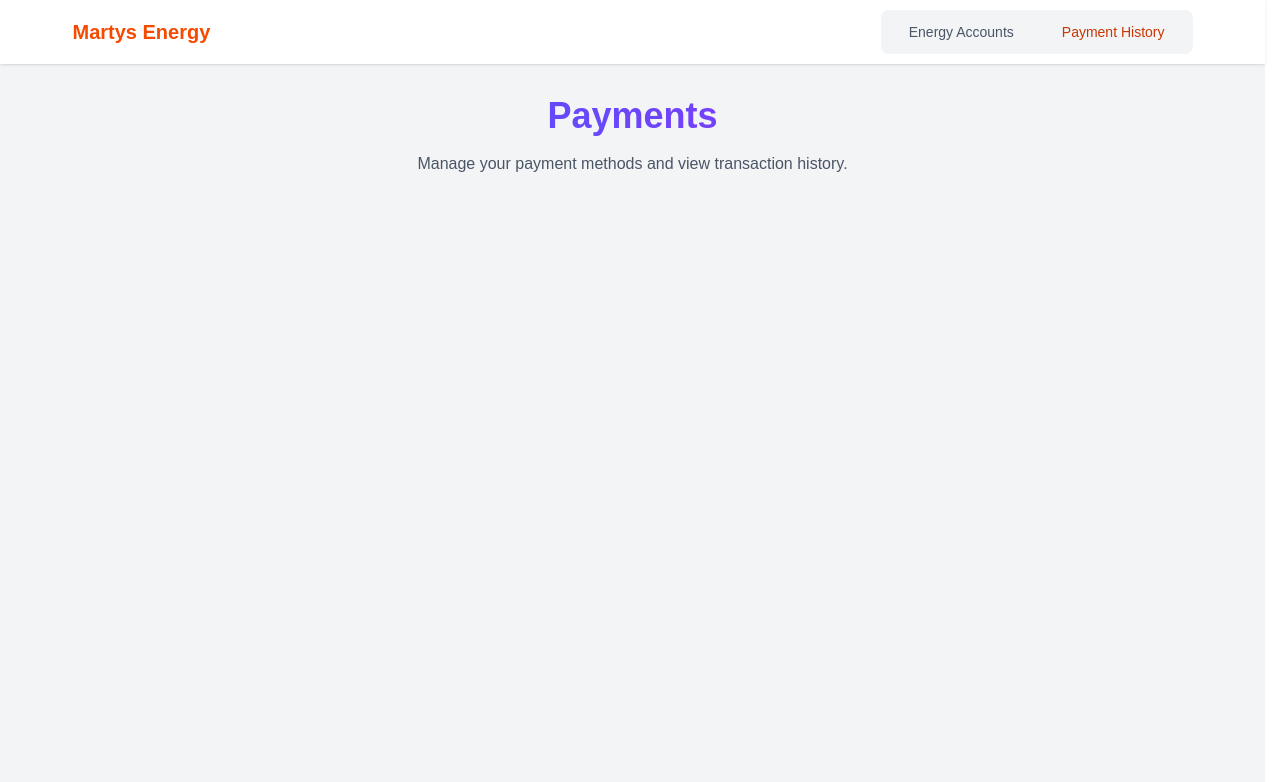
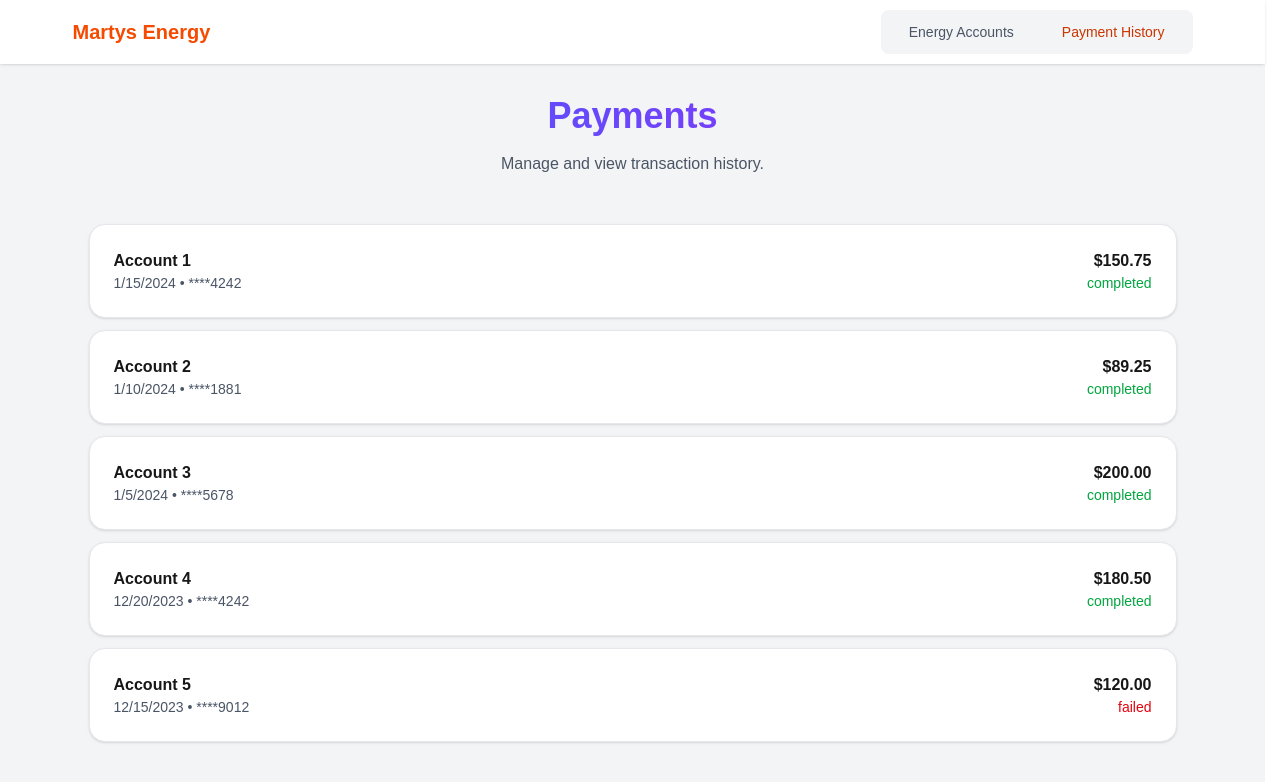
Before and after one commit to martinang2/origin-energy-code-challenge, a Next.js app: page /payments in a window 1280 px wide. Shown: the top 782 px of the page. Built offline with nearby package versions, Linux system fonts and the light colour scheme; no server answers.

Commit message:
Payment page

```diff
--- a/src/app/api/payments/route.ts
+++ b/src/app/api/payments/route.ts
@@ -1,21 +1,16 @@
+import { MOCK_PAYMENTS_API, mockPayments } from "@/mocks/handlers/payments";
 import { NextRequest, NextResponse } from "next/server";
 
-// TODO: Move this to lib/types
-type Payment = {
-  id: string;
-  accountId: string;
-  amount: number;
-  date: string;
-  status: string;
-  cardLast4: string;
-};
-
-// TODO: This needs to go into src/mocks/handlers/payments.ts along with msw handlers for storybook+test integration
-// For simplicity, using in-memory store here
-const payments: Payment[] = [];
-
 export async function GET() {
-  return NextResponse.json({ payments });
+  try {
+    const data = await MOCK_PAYMENTS_API();
+    return NextResponse.json({ data: data }, { status: 200 });
+  } catch {
+    return NextResponse.json(
+      { error: "Failed to load accounts" },
+      { status: 500 }
+    );
+  }
 }
 
 export async function POST(request: NextRequest) {
@@ -24,6 +19,7 @@ export async function POST(request: NextRequest) {
     const { accountId, amount, cardNumber } = body;
 
     // Basic validation
+    // TODO: this needs to be more robust to check all the fields
     if (!accountId || !amount) {
       return NextResponse.json(
         { error: "Missing required fields" },
@@ -40,7 +36,7 @@ export async function POST(request: NextRequest) {
       cardLast4: cardNumber?.slice(-4) || "4242",
     };
 
-    payments.unshift(payment);
+    mockPayments.unshift(payment);
 
     await new Promise((resolve) => setTimeout(resolve, 1000));
 
--- a/src/app/payments/page.tsx
+++ b/src/app/payments/page.tsx
@@ -1,12 +1,57 @@
+"use client";
 import PageHeader from "@/components/PageHeader/PageHeader";
+import { QueryBoundary } from "@/components/QueryBoundary/QueryBoundary";
+import { usePaymentsHistory } from "@/hooks/usePaymentsHistory";
 
 const PaymentsPage = () => {
+  const paymentsQuery = usePaymentsHistory();
+
   return (
     <main className="container mx-auto px-4 max-w-7xl">
       <PageHeader
         title="Payments"
-        subtitle="Manage your payment methods and view transaction history."
+        subtitle="Manage and view transaction history."
       />
+
+      <QueryBoundary
+        query={paymentsQuery}
+        isEmpty={(data) => data.length === 0}
+      >
+        {(payments) => (
+          <div className="space-y-3">
+            {payments.map((payment) => (
+              <div
+                key={payment.id}
+                className="rounded-2xl border border-gray-200 bg-white p-6 shadow-sm transition hover:shadow-md"
+              >
+                <div className="flex justify-between items-center">
+                  <div>
+                    <p className="font-bold">{payment.accountId}</p>
+                    <p className="text-sm text-gray-600">
+                      {new Date(payment.date).toLocaleDateString()} • ****
+                      {payment.cardLast4}
+                    </p>
+                  </div>
+                  <div className="text-right">
+                    <p className="font-semibold">
+                      ${payment.amount.toFixed(2)}
+                    </p>
+                    <p
+                      className={`text-sm ${
+                        payment.status === "completed"
+                          ? "text-green-600"
+                          : "text-red-600"
+                      }`}
+                    >
+                      {payment.status}
+                    </p>
+                  </div>
+                </div>
+              </div>
+            ))}
+          </div>
+        )}
+      </QueryBoundary>
     </main>
   );
 };
--- a/src/components/PaymentModal/PaymentModal.tsx
+++ b/src/components/PaymentModal/PaymentModal.tsx
@@ -52,13 +52,7 @@ export default function PaymentModal({
 
   return (
     <div className="fixed inset-0 z-50 flex items-center justify-center p-4">
-      <div
-        className="fixed inset-0 backdrop-blur-sm"
-        style={{
-          backgroundColor: "rgba(255, 255, 255, 0.4)",
-        }}
-        onClick={handleClose}
-      />
+      <div className="fixed inset-0 backdrop-blur-sm" onClick={handleClose} />
 
       {/* Modal Content */}
       <div className="bg-white rounded-xl max-w-md w-full p-6 relative z-50 shadow-2xl">
@@ -69,7 +63,7 @@ export default function PaymentModal({
               <h2 className="text-xl font-semibold">Make Payment</h2>
               <button
                 onClick={handleClose}
-                className="p-1 hover:bg-gray-100 rounded"
+                className="p-1 hover:bg-gray-100 rounded hover:cursor-pointer"
               >
                 ✕
               </button>
@@ -177,7 +171,7 @@ export default function PaymentModal({
                   !expiry ||
                   !cvc
                 }
-                className="w-full bg-blue-600 text-white py-3 rounded-lg font-medium hover:bg-blue-700 disabled:bg-gray-400 disabled:cursor-not-allowed"
+                className="w-full bg-blue-600 text-white py-3 rounded-lg font-medium hover:bg-blue-700 disabled:bg-gray-400 disabled:cursor-not-allowed hover:cursor-pointer"
               >
                 {paymentMutation.isPending ? (
                   <div className="flex items-center justify-center">
@@ -218,7 +212,7 @@ export default function PaymentModal({
 
             <button
               onClick={handleClose}
-              className="w-full bg-blue-600 text-white py-3 rounded-lg font-medium hover:bg-blue-700 transition-colors"
+              className="w-full bg-blue-600 text-white py-3 rounded-lg font-medium hover:bg-blue-700 transition-colors hover:cursor-pointer"
             >
               Close
             </button>
--- /dev/null
+++ b/src/hooks/usePaymentsHistory.ts
@@ -0,0 +1,16 @@
+"use client";
+import { Payment } from "@/lib/types";
+import { useQuery } from "@tanstack/react-query";
+
+export function usePaymentsHistory() {
+  return useQuery({
+    queryKey: ["payments"],
+    queryFn: async (): Promise<Payment[]> => {
+      const res = await fetch("/api/payments");
+      if (!res.ok) throw new Error(`Failed to fetch payments (${res.status})`);
+      const { data = [] } = await res.json();
+      return data;
+    },
+    staleTime: 60_000,
+  });
+}
--- a/src/lib/types/index.ts
+++ b/src/lib/types/index.ts
@@ -1,2 +1,3 @@
 export * from "./account";
 export * from "./due-charge";
+export * from "./payments";
--- /dev/null
+++ b/src/lib/types/payments.ts
@@ -0,0 +1,7 @@
+export type Payment = {
+  id: string;
+  accountId: string;
+  date: string;
+  amount: number;
+  status: "completed" | "failed" | "pending";
+};
--- /dev/null
+++ b/src/mocks/handlers/payments.ts
@@ -0,0 +1,52 @@
+import { Payment } from "@/lib/types";
+
+export const mockPayments: Payment[] = [
+  {
+    id: "pay_1",
+    accountId: "Account 1",
+    amount: 150.75,
+    date: "2024-01-15T10:30:00Z",
+    status: "completed",
+    cardLast4: "4242",
+  },
+  {
+    id: "pay_2",
+    accountId: "Account 2",
+    amount: 89.25,
+    date: "2024-01-10T14:20:00Z",
+    status: "completed",
+    cardLast4: "1881",
+  },
+  {
+    id: "pay_3",
+    accountId: "Account 3",
+    amount: 200.0,
+    date: "2024-01-05T09:15:00Z",
+    status: "completed",
+    cardLast4: "5678",
+  },
+  {
+    id: "pay_4",
+    accountId: "Account 4",
+    amount: 180.5,
+    date: "2023-12-20T16:45:00Z",
+    status: "completed",
+    cardLast4: "4242",
+  },
+  {
+    id: "pay_5",
+    accountId: "Account 5",
+    amount: 120.0,
+    date: "2023-12-15T11:30:00Z",
+    status: "failed",
+    cardLast4: "9012",
+  },
+];
+
+export async function MOCK_PAYMENTS_API(): Promise<Payment[]> {
+  return new Promise((resolve) => {
+    setTimeout(() => {
+      resolve(mockPayments);
+    }, 1000);
+  });
+}
```
